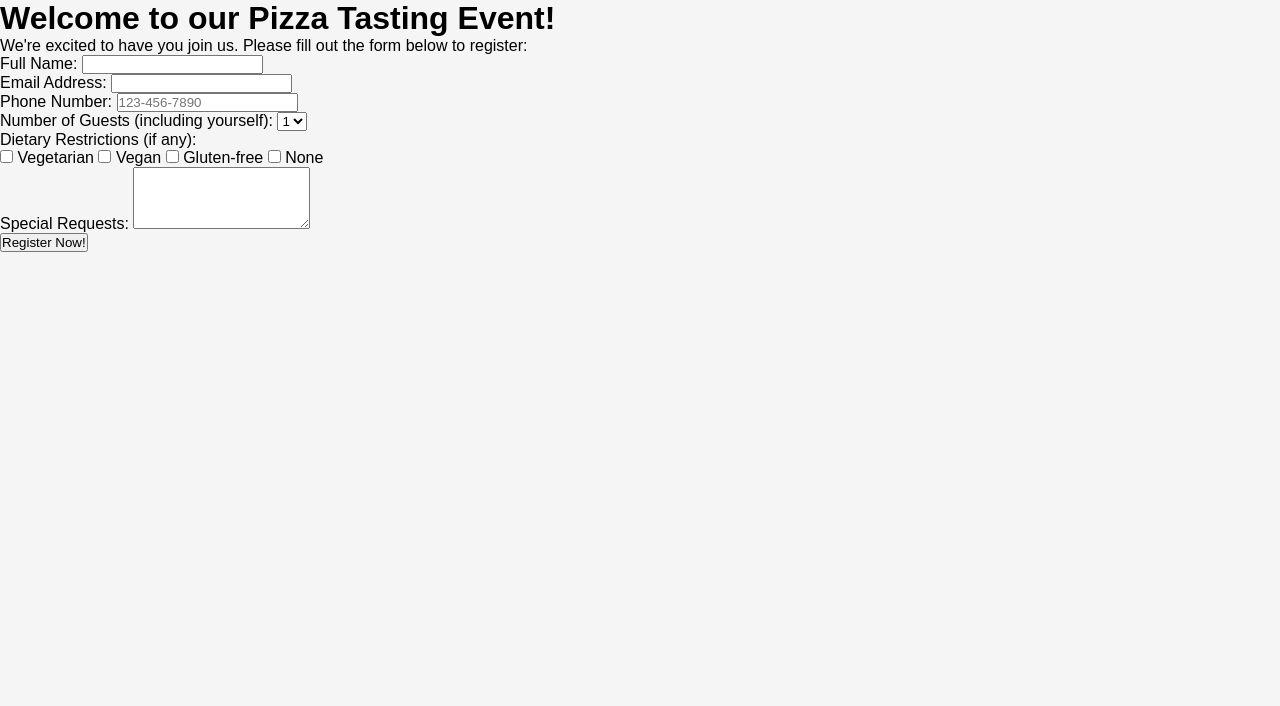
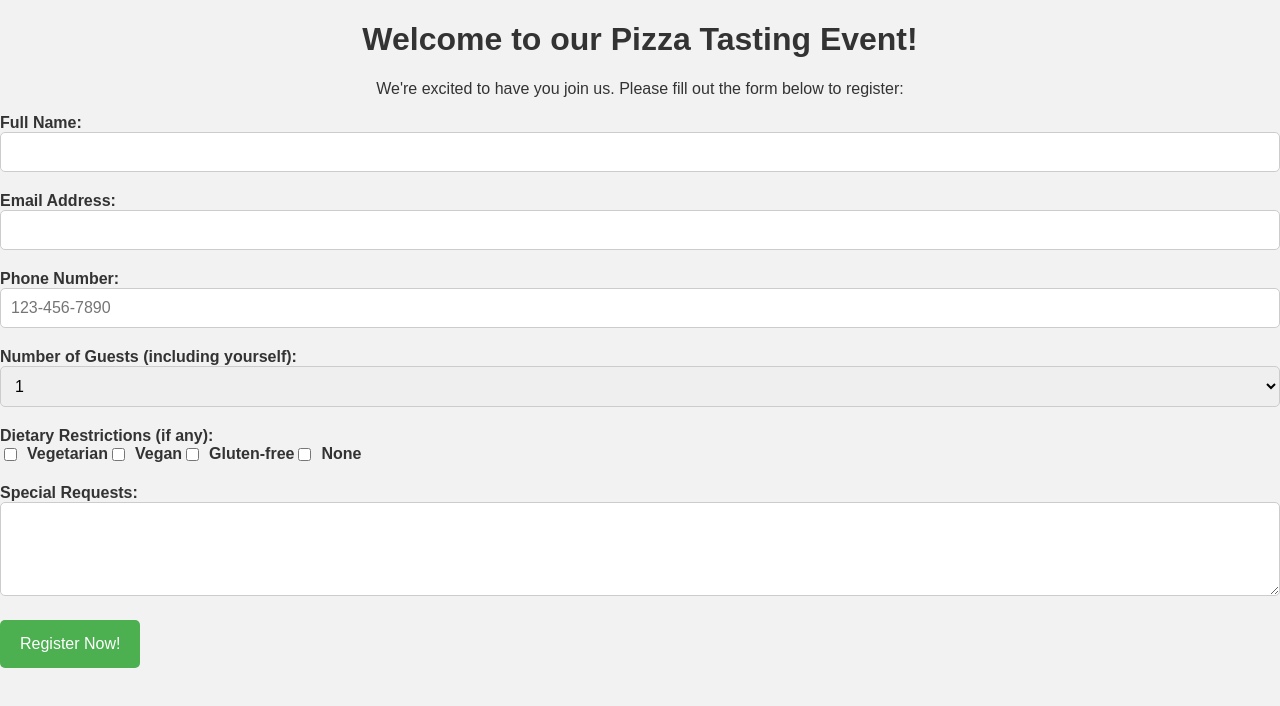
Before and after one commit to Aftabhussain333/Chatgpt, a plain HTML site: page index.html in a window 1280 px wide. Drawn offline with Linux system fonts and the light colour scheme; a script that the page names is missing.

Commit message:
Update styles.css

```diff
--- a/styles.css
+++ b/styles.css
@@ -1,62 +1,59 @@
-/* Reset styles */
-* {
-    margin: 0;
-    padding: 0;
-    box-sizing: border-box;
+body {
+  font-family: Arial, sans-serif;
+  background-color: #f2f2f2;
+  color: #333;
+  margin: 0;
+  padding: 0;
 }
 
-body {
-    font-family: Arial, sans-serif;
-    background-color: #f5f5f5;
+h1 {
+  text-align: center;
 }
 
-header {
-    background-color: #d35400;
-    padding: 20px;
+p {
+  text-align: center;
 }
 
-nav ul {
-    list-style-type: none;
+.form-group {
+  margin-bottom: 20px;
 }
 
-nav ul li {
-    display: inline;
-    margin-right: 20px;
+label {
+  display: block;
+  font-weight: bold;
 }
 
-nav ul li a {
-    color: #fff;
-    text-decoration: none;
-    font-size: 18px;
+input[type="text"],
+input[type="email"],
+input[type="tel"],
+select,
+textarea {
+  width: 100%;
+  padding: 10px;
+  font-size: 16px;
+  border: 1px solid #ccc;
+  border-radius: 5px;
+  box-sizing: border-box;
 }
 
-main {
-    padding: 20px;
+.checkbox-group {
+  display: flex;
 }
 
-footer {
-    background-color: #34495e;
-    color: #fff;
-    padding: 20px;
-    text-align: center;
+.checkbox-group input[type="checkbox"] {
+  margin-right: 10px;
 }
 
-footer form input,
-footer form textarea,
-footer form button {
-    margin-bottom: 10px;
-    display: block;
-    width: 100%;
-    padding: 10px;
+button {
+  background-color: #4CAF50;
+  color: white;
+  padding: 15px 20px;
+  border: none;
+  border-radius: 5px;
+  cursor: pointer;
+  font-size: 16px;
 }
 
-footer form button {
-    background-color: #d35400;
-    border: none;
-    color: #fff;
-    cursor: pointer;
+button:hover {
+  background-color: #45a049;
 }
-
-footer form button:hover {
-    background-color: #e67e22;
-}
```
